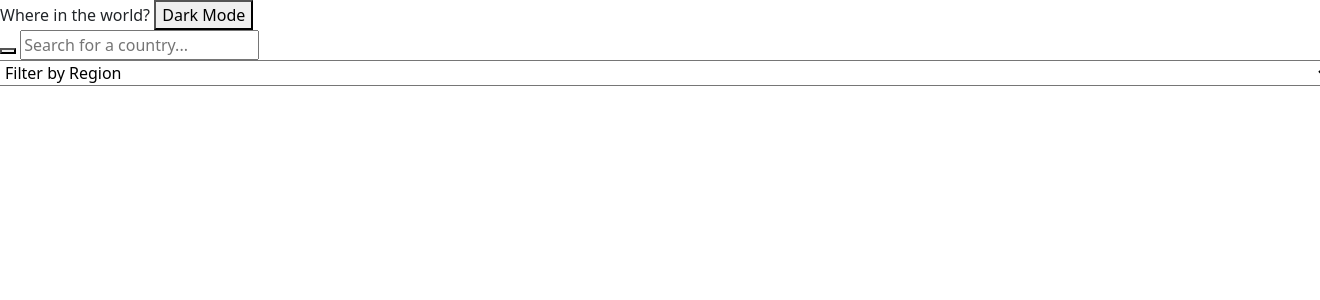
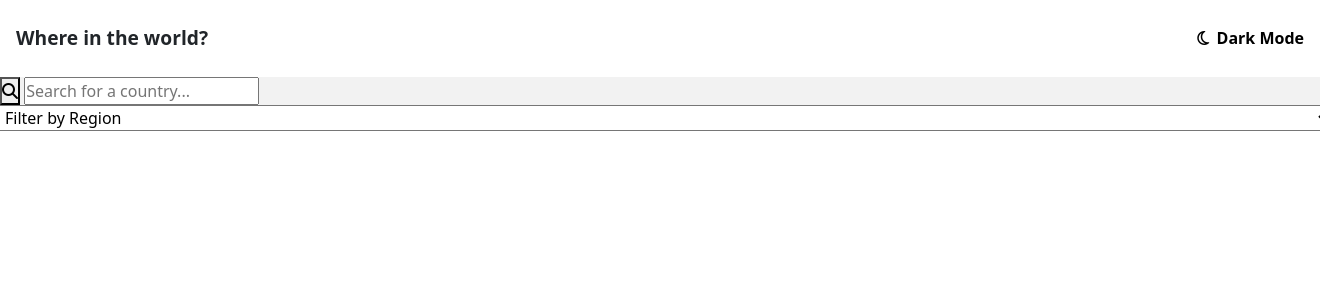
Before and after one commit to victor247k/REST-Countries-API-with-color-theme-switcher, a Flask app: page / in a window 1320 px wide; the page is wider, and only the part inside the window is pictured. Shown: the top 300 px of that part. Run offline with Flask 3, Linux system fonts and the light colour scheme; data that the repository does not hold is empty; some libraries are stand-ins or nearby versions.

Commit message:
added some styles

```diff
--- a/static/styles.css
+++ b/static/styles.css
@@ -26,14 +26,87 @@
 /* # styling */
 /* ## Default styles */
 
-body {
-    min-height: 100vh;
-    font-family: 'Nunito Sans', sans-serif;
-    background-color: var(--clr-l-bg);
-    color: var(--clr-l-txt);
+*,
+*::after,
+*::before {
+  padding: 0;
+  margin: 0;
+  box-sizing: border-box;
 }
 
+body {
+  min-height: 100vh;
+  font-family: 'Nunito Sans', sans-serif;
+  background: var(--clr-l-inp);
+  color: var(--clr-l-txt);
+  font-weight: 600;
+  line-height: 1.5;
+}
 
+header {
+  background-color: var(--clr-white);
+  font-weight: 800;
+  display: flex;
+  justify-content: space-between;
+  align-items: center;
+  width: 100%;
+  padding: 1.5rem 1rem;
+}
+
+span {
+  font-weight: 300;
+}
+
+h1, h2, h3 {
+  font-weight: 800;
+}
+
+.header-span {
+  font-weight: 800;
+  font-size: 1.2rem;
+}
+
+header button {
+  border: 0;
+  background-color: rgba(0, 0, 0, 0);
+  font-weight: 600;
+}
+
+header button i {
+  margin-right: 0.2rem;
+}
+
+main {
+  /* display: flex;
+  align-items: center;
+  justify-content: center; */
+  background: hsl(0, 0%, 95%);
+  margin: 0 auto;
+}
+
+section {
+  background: hsl(0, 0%, 95%);
+  margin: 0 auto;
+  /* gap: 2rem; */
+}
+
+article {
+  background-color: var(--clr-l-bg);
+  display: inline-block;
+  margin: 1.5rem auto;
+  border-radius: .3rem;
+  overflow: hidden;
+  width: 300px;
+  height: 400px;
+  word-wrap: break-word;
+  white-space: normal;
+
+  margin-left: 1.5rem;
+}
+
+article img {
+  height: 200px;
+}
 
 /* ### Layout */
 
--- a/templates/layout.html
+++ b/templates/layout.html
@@ -19,12 +19,14 @@
 </head>
 <body>
     <header>
-        <span>Where in the world?</span>
-        <button><i class="fa-light fa-moon"><!-- fa-solid fa-light --></i> Dark Mode</button>
+        <span class="header-span">Where in the world?</span>
+        <button><i class="fa-regular fa-moon"><!-- fa-solid fa-light --></i> Dark Mode</button>
     </header>
     <main>{% block main%} {% endblock %}</main>
 </body>
 <script src="/static/app.js"></script>
 <!-- Bootstrap 5.3 https://getbootstrap.com/docs/5.3/getting-started/introduction/ -->
 <script src="https://cdn.jsdelivr.net/npm/bootstrap@5.3.2/dist/js/bootstrap.bundle.min.js" integrity="sha384-C6RzsynM9kWDrMNeT87bh95OGNyZPhcTNXj1NW7RuBCsyN/o0jlpcV8Qyq46cDfL" crossorigin="anonymous"></script>
+<!-- FontAwsome -->
+<script src="https://kit.fontawesome.com/09c573bc29.js" crossorigin="anonymous"></script>
 </html>
```
